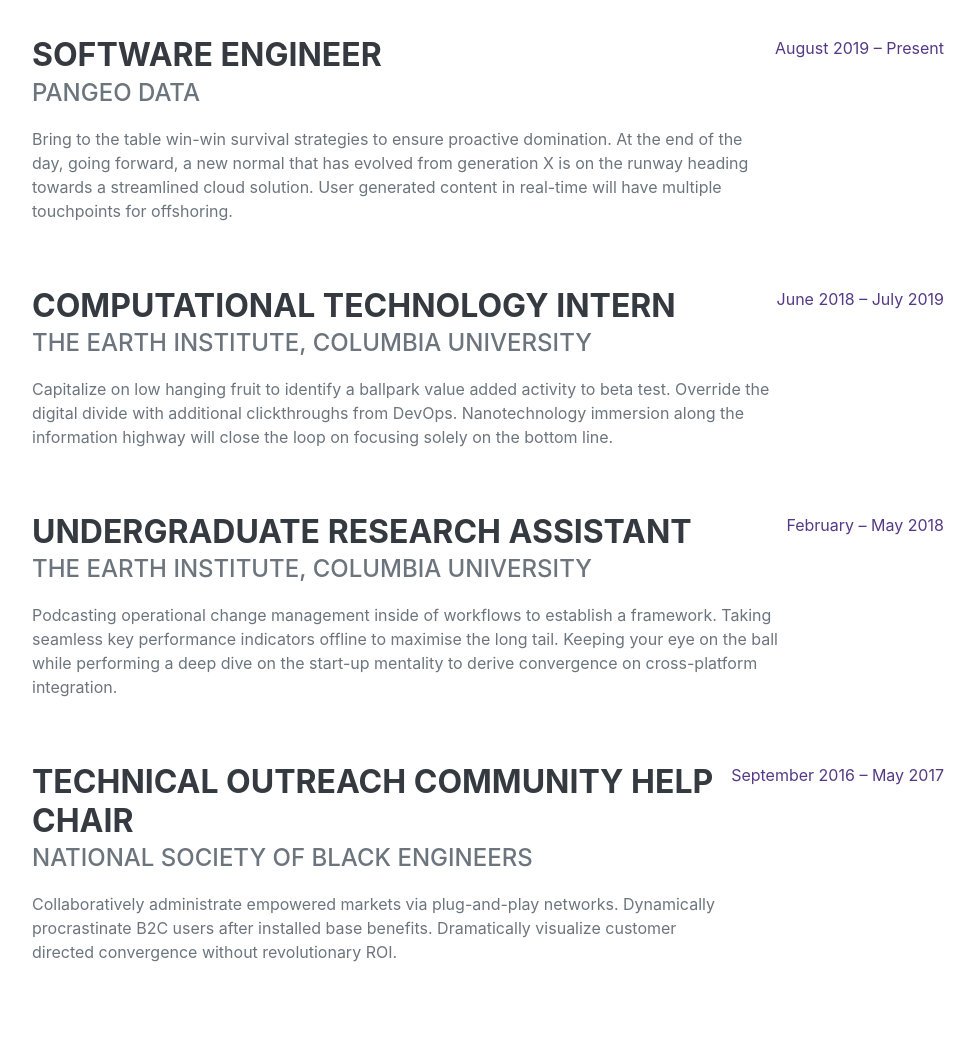
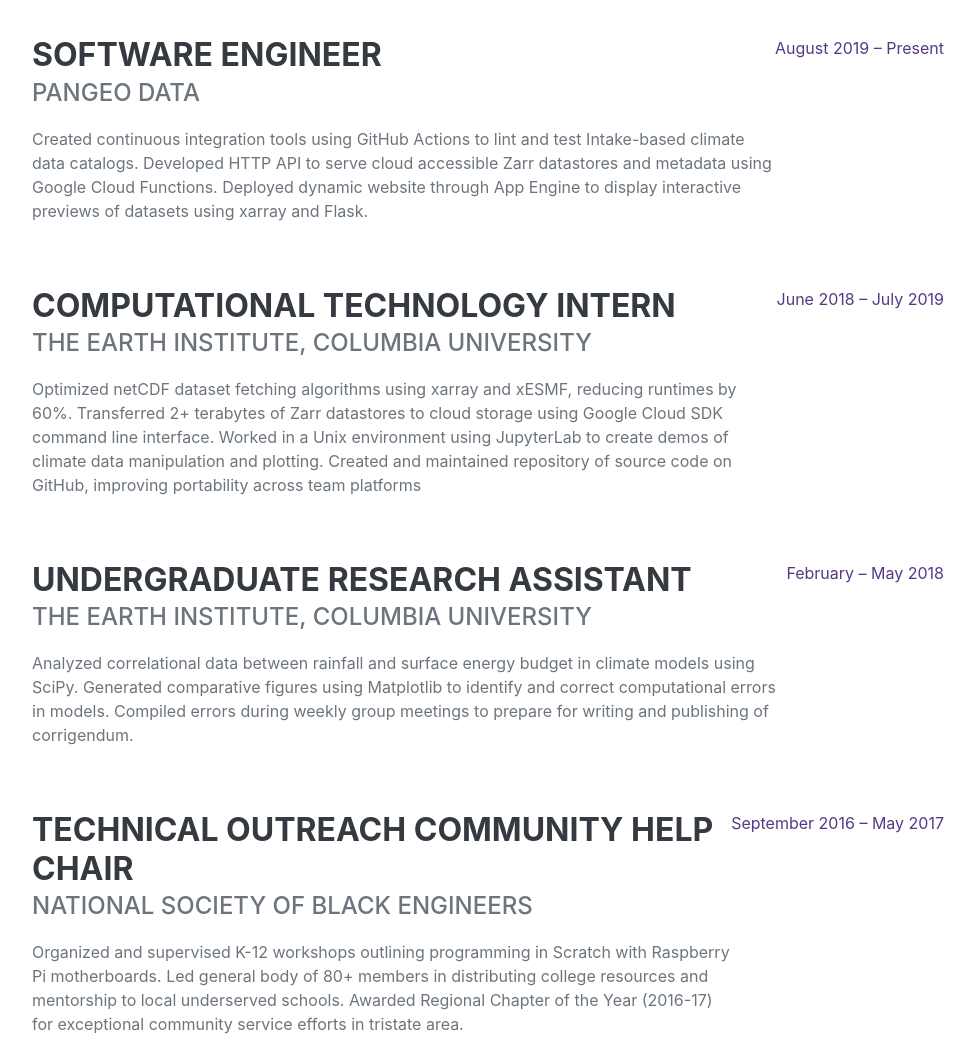
Before and after one commit to charlesbluca/charlesbluca.github.io, a plain HTML site: page index.html in a window 1280 px wide. Shown: the part 960-2015 px from the top of the page, without its empty margins (288-1263 px from the left). Drawn offline with nearby package versions, Linux system fonts and the light colour scheme; a web font is replaced by a local one.

Commit message:
Populate experience section

```diff
--- a/index.html
+++ b/index.html
@@ -64,8 +64,9 @@
           <div class="flex-grow-1">
             <h3 class="mb-0">Software Engineer</h3>
             <div class="subheading mb-3">Pangeo Data</div>
-            <p>Bring to the table win-win survival strategies to ensure proactive domination. At the end of the day, going forward, a new normal that has evolved from generation X is on the runway heading towards a streamlined cloud solution. User
-              generated content in real-time will have multiple touchpoints for offshoring.</p>
+            <p>Created continuous integration tools using GitHub Actions to lint and test Intake-based climate data catalogs.
+               Developed HTTP API to serve cloud accessible Zarr datastores and metadata using Google Cloud Functions.
+               Deployed dynamic website through App Engine to display interactive previews of datasets using xarray and Flask.</p>
           </div>
           <div class="flex-shrink-0"><span class="text-primary">August 2019 &ndash; Present</span></div>
         </div>
@@ -73,8 +74,10 @@
           <div class="flex-grow-1">
             <h3 class="mb-0">Computational Technology Intern</h3>
             <div class="subheading mb-3">The Earth Institute, Columbia University</div>
-            <p>Capitalize on low hanging fruit to identify a ballpark value added activity to beta test. Override the digital divide with additional clickthroughs from DevOps. Nanotechnology immersion along the information highway will close the loop
-              on focusing solely on the bottom line.</p>
+            <p>Optimized netCDF dataset fetching algorithms using xarray and xESMF, reducing runtimes by 60%.
+              Transferred 2+ terabytes of Zarr datastores to cloud storage using Google Cloud SDK command line interface.
+              Worked in a Unix environment using JupyterLab to create demos of climate data manipulation and plotting.
+              Created and maintained repository of source code on GitHub, improving portability across team platforms</p>
           </div>
           <div class="flex-shrink-0"><span class="text-primary">June 2018 &ndash; July 2019</span></div>
         </div>
@@ -82,8 +85,9 @@
           <div class="flex-grow-1">
             <h3 class="mb-0">Undergraduate Research Assistant</h3>
             <div class="subheading mb-3">The Earth Institute, Columbia University</div>
-            <p>Podcasting operational change management inside of workflows to establish a framework. Taking seamless key performance indicators offline to maximise the long tail. Keeping your eye on the ball while performing a deep dive on the
-              start-up mentality to derive convergence on cross-platform integration.</p>
+            <p>Analyzed correlational data between rainfall and surface energy budget in climate models using SciPy.
+              Generated comparative figures using Matplotlib to identify and correct computational errors in models.
+              Compiled errors during weekly group meetings to prepare for writing and publishing of corrigendum.</p>
           </div>
           <div class="flex-shrink-0"><span class="text-primary">February &ndash; May 2018</span></div>
         </div>
@@ -91,7 +95,9 @@
           <div class="flex-grow-1">
             <h3 class="mb-0">Technical Outreach Community Help Chair</h3>
             <div class="subheading mb-3">National Society of Black Engineers</div>
-            <p>Collaboratively administrate empowered markets via plug-and-play networks. Dynamically procrastinate B2C users after installed base benefits. Dramatically visualize customer directed convergence without revolutionary ROI.</p>
+            <p>Organized and supervised K-12 workshops outlining programming in Scratch with Raspberry Pi motherboards.
+               Led general body of 80+ members in distributing college resources and mentorship to local underserved schools.
+               Awarded Regional Chapter of the Year (2016-17) for exceptional community service efforts in tristate area.</p>
           </div>
           <div class="flex-shrink-0"><span class="text-primary">September 2016 &ndash; May 2017</span></div>
         </div>
```
